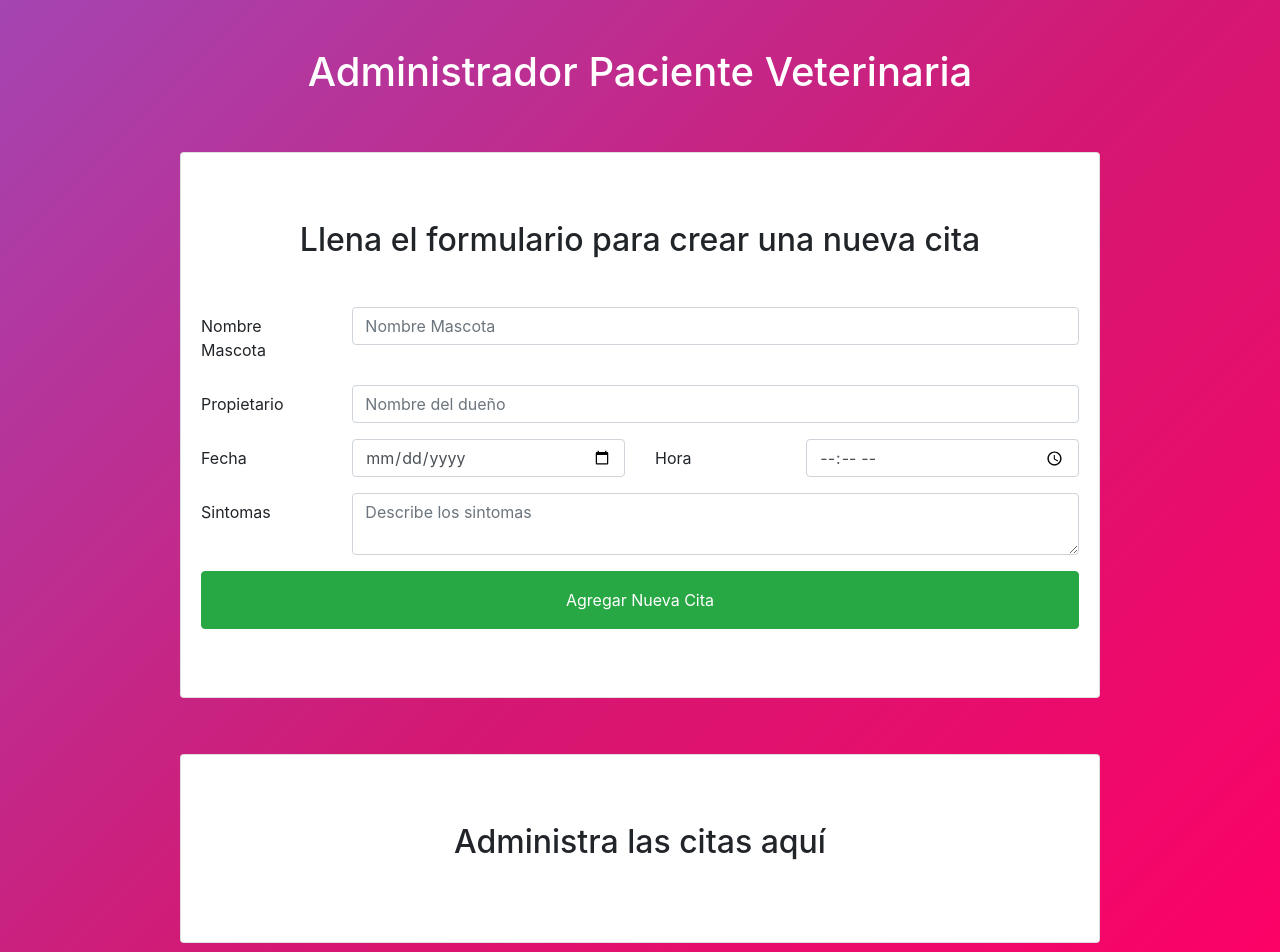
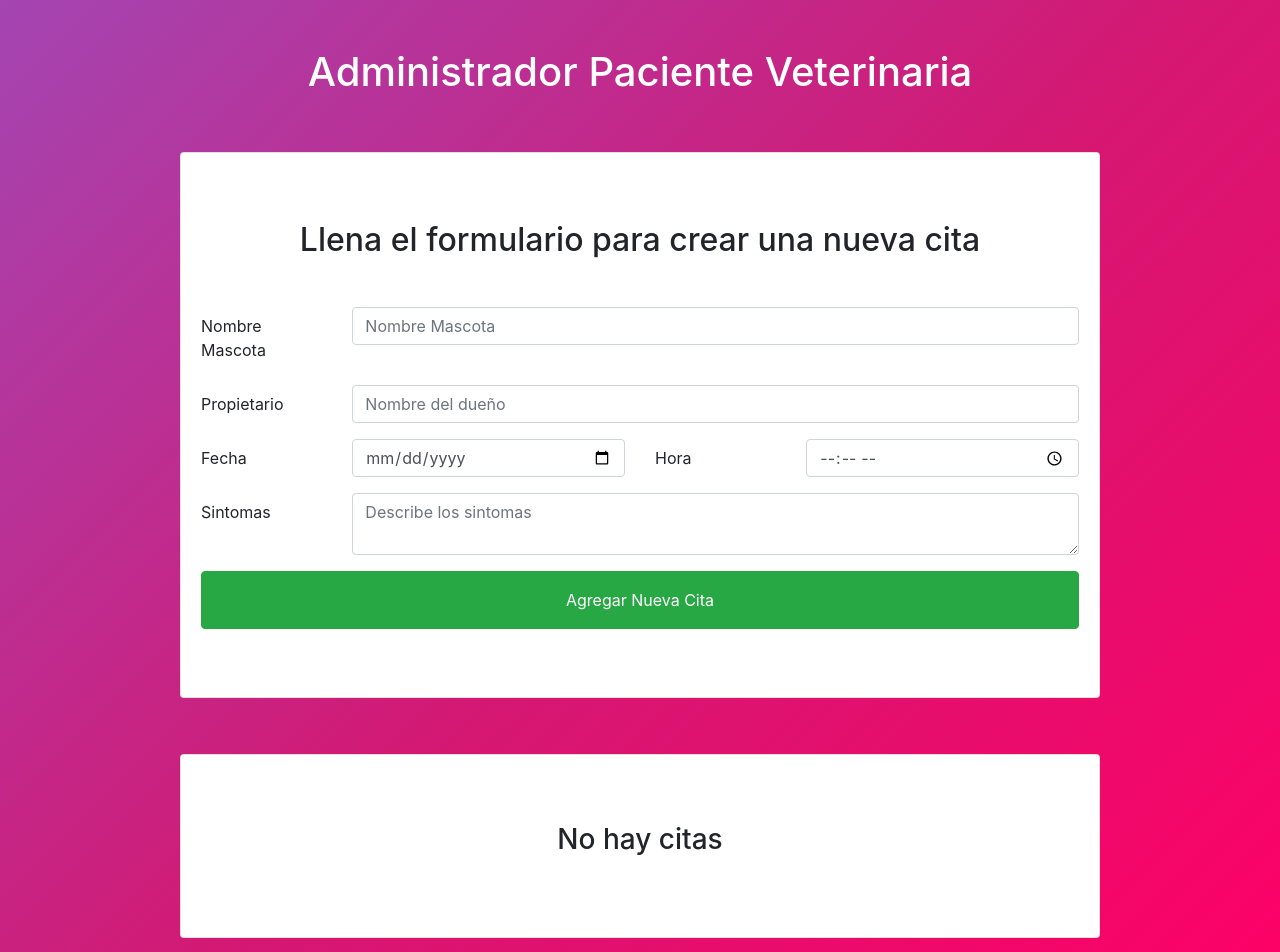
Before and after one commit to CthompsonCL/ReactVeterinaria, a React (Create React App) app: page / in a window 1280 px wide. Shown: the top 952 px of the page. Built offline with nearby package versions, Linux system fonts and the light colour scheme.

Commit message:
Se agrega perfil de deployment para sitio en producción.

```diff
--- a/src/components/Cita.js
+++ b/src/components/Cita.js
@@ -1,5 +1,6 @@
 import React from 'react';
 import ListaCitas from './ListaCitas';
+import PropTypes from 'prop-types';
 
 const Cita = ({cita,eliminarCita}) => (
 
@@ -19,4 +20,8 @@ const Cita = ({cita,eliminarCita}) => (
     </div>
 )
 
+Cita.propTypes = {
+    cita: PropTypes.object.isRequired,
+    eliminarCita: PropTypes.func.isRequired
+}
 export default Cita;
--- a/src/components/Header.js
+++ b/src/components/Header.js
@@ -1,9 +1,12 @@
 import React from 'react';
+import PropTypes from 'prop-types';
 
 const Header = ({titulo}) => (
 <header>
     <h1 className="text-center">{titulo}</h1>
 </header>
 );
-
+Header.propTypes = {
+    titulo: PropTypes.string.isRequired
+}
 export default Header;
--- a/src/components/ListaCitas.js
+++ b/src/components/ListaCitas.js
@@ -1,13 +1,18 @@
 import React from 'react';
 import Cita from './Cita';
+import PropTypes from 'prop-types';
 
-const ListaCitas = ({citas,eliminarCita}) => (
+const ListaCitas = ({citas,eliminarCita}) => {
+
+  const mensaje = Object.keys(citas).length === 0 ? 'No hay citas' : 'Administrar las citas aquí';
+
+    return (
 
         <div className="card mt-2 py-5">
             <div className="card-body ">
-                <h2 className="card-title text-center">
-                    Administra las citas aquí
-                </h2>
+                <h3 className="card-title text-center">
+                   {mensaje}
+                </h3>
             <div className="lista-citas">
                     {citas.map(cita => (
                         <Cita
@@ -20,5 +25,15 @@ const ListaCitas = ({citas,eliminarCita}) => (
             </div>
         </div>
 )
+}
+
+
+
+ListaCitas.propTypes = {
+    citas: PropTypes.array.isRequired,
+    eliminarCita : PropTypes.func.isRequired
+}
+
+
 
 export default ListaCitas;
--- a/src/components/NuevaCita.js
+++ b/src/components/NuevaCita.js
@@ -1,6 +1,6 @@
 import React, { Component } from 'react';
 import uuid from 'uuid';
-
+import PropTypes from 'prop-types';
 
 const stateInicial = {
 
@@ -164,4 +164,8 @@ class NuevaCita extends Component {
     }
 }
 
+NuevaCita.propTypes = {
+    crearNuevaCita: PropTypes.func.isRequired
+}
+
 export default NuevaCita;
```
